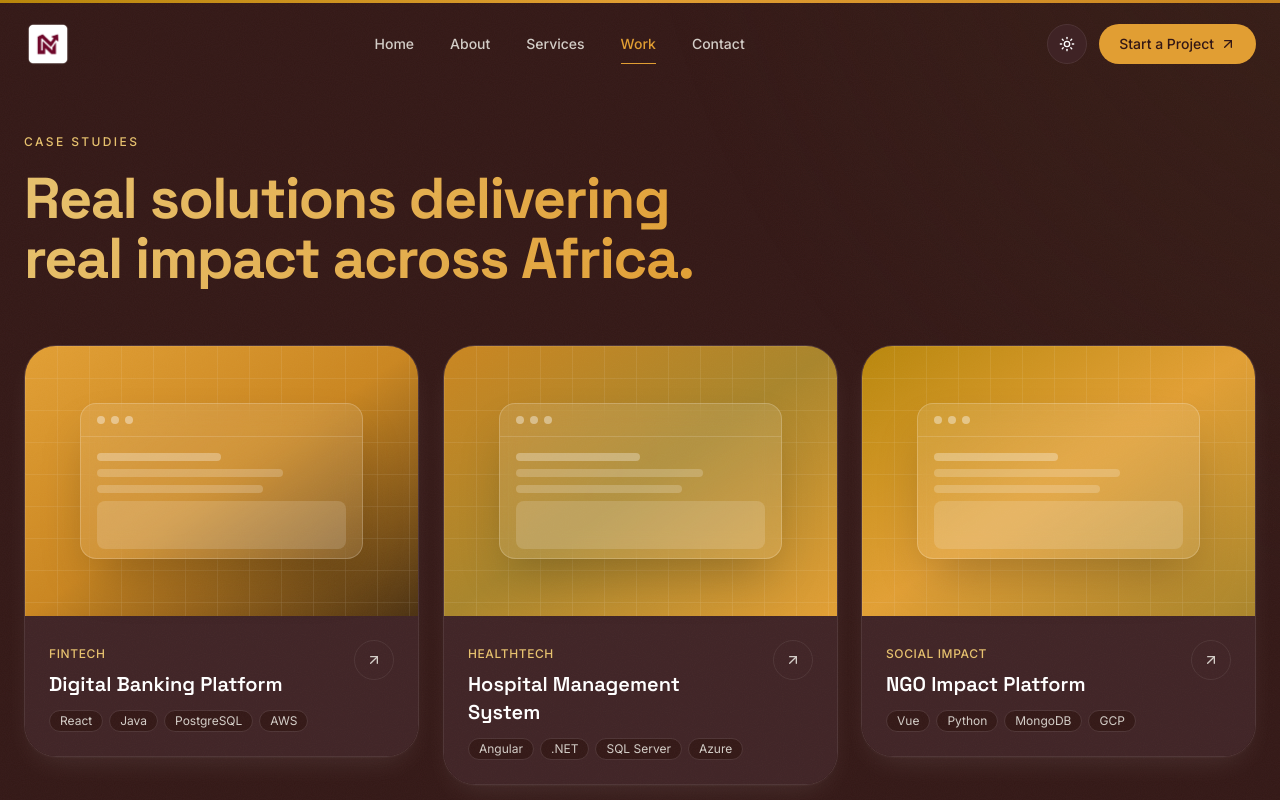
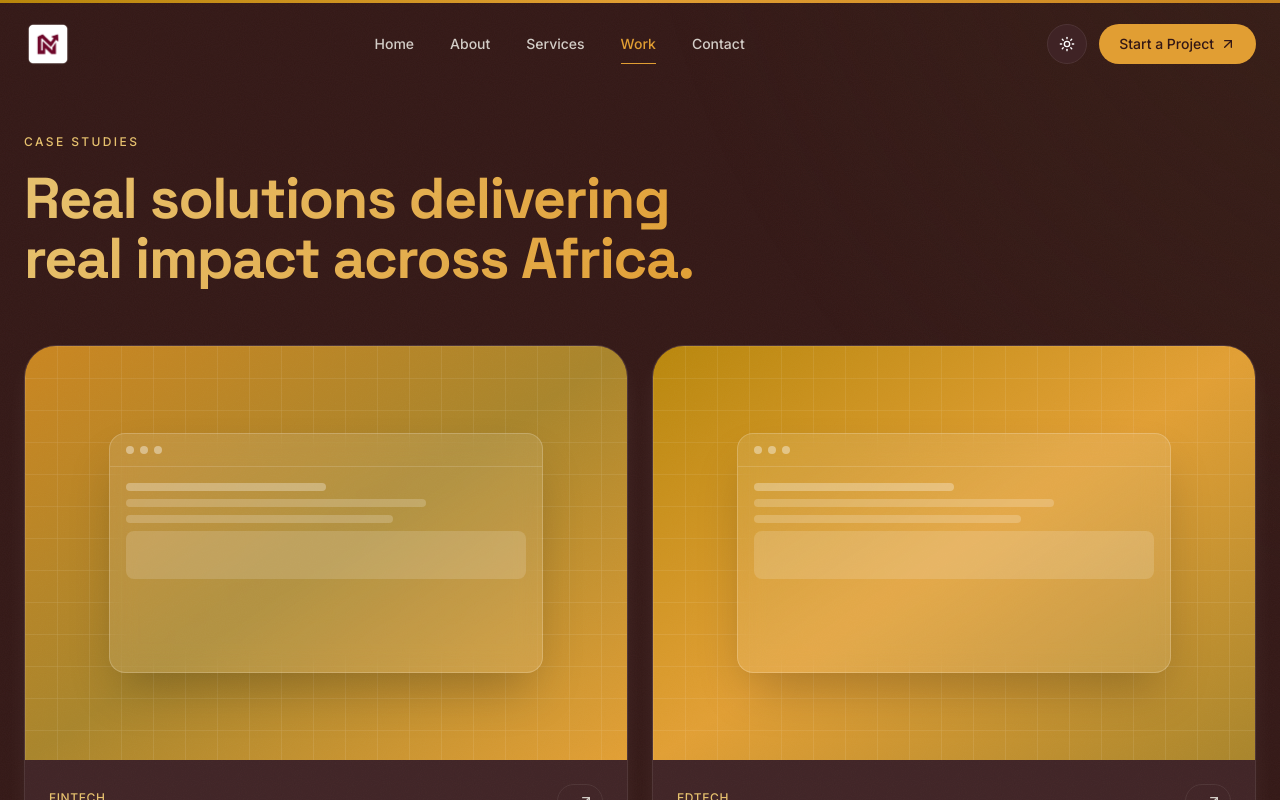
Before and after one commit to Kingloic250/Novarchin, a React (Vite) app: page /work in a window 1280 px wide. Shown: the top 800 px of the page. Built offline with nearby package versions, Linux system fonts and the light colour scheme.

Commit message:
remove placeholder projects from work page

```diff
--- a/src/components/sections/CaseStudies.tsx
+++ b/src/components/sections/CaseStudies.tsx
@@ -15,33 +15,6 @@
 }
 
 const projects: Project[] = [
-  {
-    name: 'Digital Banking Platform',
-    category: 'FinTech',
-    description:
-      'A secure, scalable digital banking solution with multi-currency wallets, instant transfers, and real-time transaction monitoring for an African fintech startup.',
-    tags: ['React', 'Java', 'PostgreSQL', 'AWS'],
-    gradient: 'from-wine-700 via-wine-800 to-wine-950',
-    accent: 'text-amber-300',
-  },
-  {
-    name: 'Hospital Management System',
-    category: 'HealthTech',
-    description:
-      'An integrated HMS covering patient records, appointment scheduling, billing, lab integration, and analytics for a network of hospitals across East Africa.',
-    tags: ['Angular', '.NET', 'SQL Server', 'Azure'],
-    gradient: 'from-amber-500 via-amber-600 to-wine-700',
-    accent: 'text-white',
-  },
-  {
-    name: 'NGO Impact Platform',
-    category: 'Social Impact',
-    description:
-      'A donor management and field operations platform enabling real-time impact tracking, fund allocation, and beneficiary management for international NGOs.',
-    tags: ['Vue', 'Python', 'MongoDB', 'GCP'],
-    gradient: 'from-wine-600 via-wine-700 to-amber-600',
-    accent: 'text-amber-200',
-  },
   {
     name: 'Movara',
     category: 'FinTech',
@@ -163,7 +136,7 @@
           />
         </SectionReveal>
 
-        <SectionReveal className="grid grid-cols-1 gap-6 lg:grid-cols-3">
+        <SectionReveal className="grid grid-cols-1 gap-6 lg:grid-cols-2">
           {projects.map((p) => (
             <RevealItem key={p.name}>
               <ProjectCard project={p} />
```
